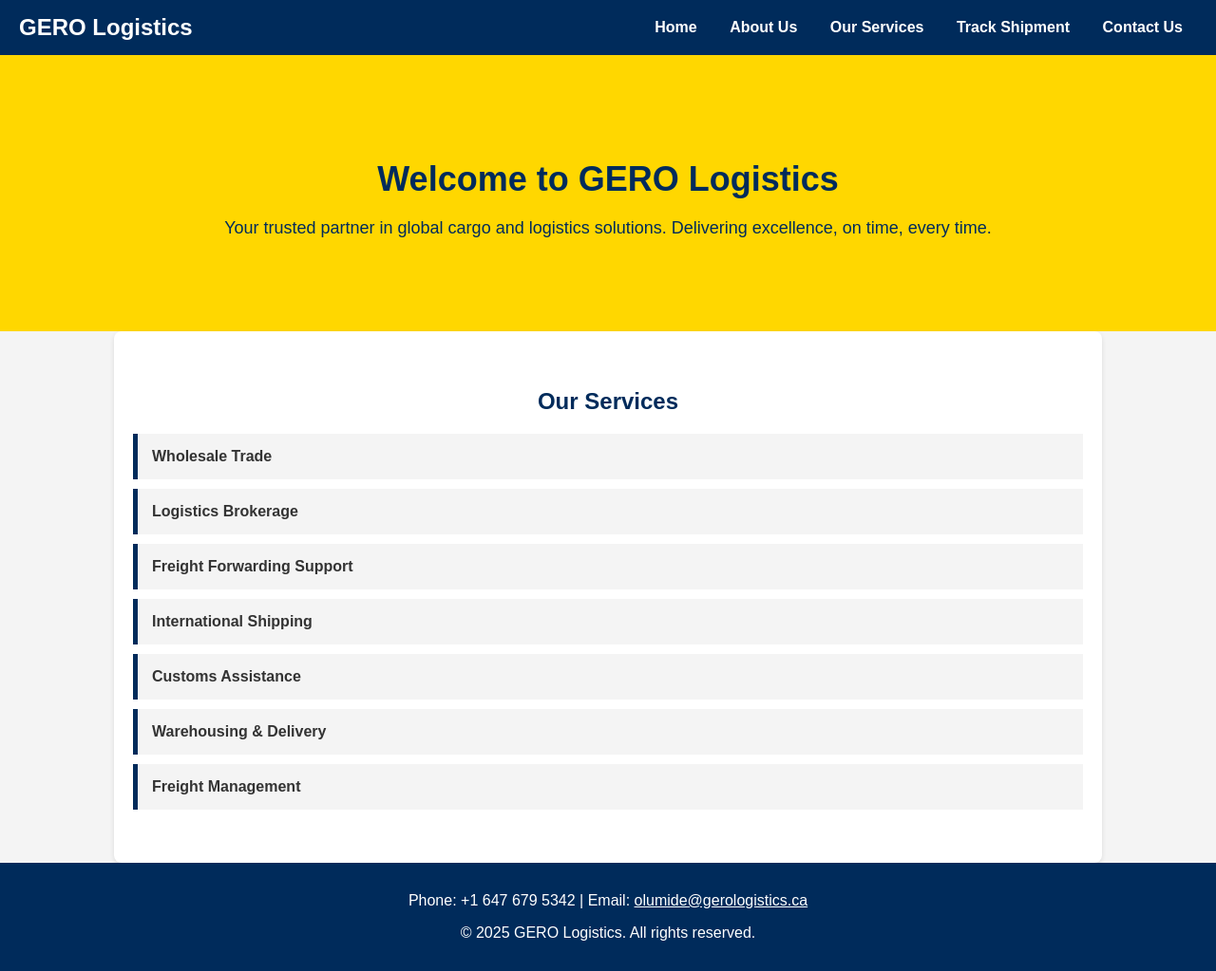
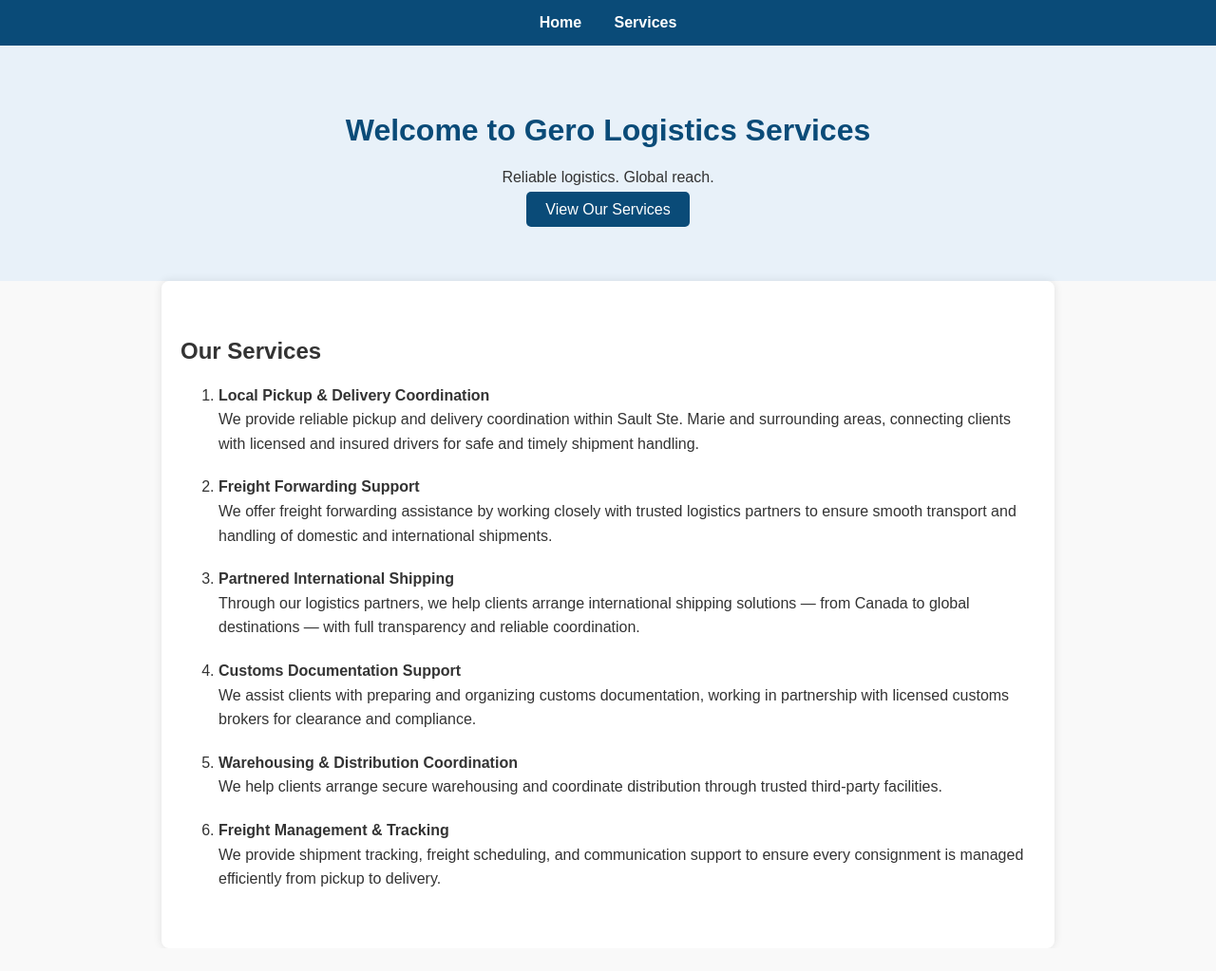
Before and after one commit to kenrolino/gerologistics, a plain HTML site: page index.html in a window 1280 px wide. Shown: the whole page at 95% size. After the commit the page ends 999 px from the top, so only its background shows below. Drawn offline with Linux system fonts and the light colour scheme.

Commit message:
Update index.html
Updated homepage and services section.

```diff
--- a/index.html
+++ b/index.html
@@ -1,31 +1,21 @@
-
 <!DOCTYPE html>
 <html lang="en">
 <head>
-  <meta charset="UTF-8">
-  <meta name="viewport" content="width=device-width, initial-scale=1.0">
-  <title>GERO Logistics</title>
+  <meta charset="UTF-8" />
+  <meta name="viewport" content="width=device-width, initial-scale=1.0" />
+  <title>Gero Logistics Services</title>
   <style>
     body {
       font-family: Arial, sans-serif;
       margin: 0;
       padding: 0;
+      background: #f9f9f9;
       color: #333;
-      background-color: #f4f4f4;
     }
-
-    /* Header */
-    header {
-      background-color: #002B5B;
-      color: white;
-      padding: 15px 20px;
-      display: flex;
-      justify-content: space-between;
-      align-items: center;
-    }
-    header h1 {
-      margin: 0;
-      font-size: 24px;
+    nav {
+      background: #0a4b78;
+      padding: 15px;
+      text-align: center;
     }
     nav a {
       color: white;
@@ -34,109 +24,73 @@
       font-weight: bold;
     }
     nav a:hover {
-      color: #FFD700;
+      text-decoration: underline;
     }
-
-    /* Hero Section */
-    .hero {
+    header {
       text-align: center;
-      padding: 80px 20px;
-      background-color: #FFD700;
-      color: #002B5B;
+      padding: 50px 20px;
+      background: #e8f1f9;
     }
-    .hero h2 {
-      font-size: 36px;
+    header h1 {
+      color: #0a4b78;
+    }
+    section {
+      padding: 40px 20px;
+      max-width: 900px;
+      margin: auto;
+      background: white;
+      border-radius: 8px;
+      box-shadow: 0 0 10px rgba(0,0,0,0.1);
+    }
+    ol li {
       margin-bottom: 20px;
-    }
-    .hero p {
-      font-size: 18px;
-    }
-
-    /* Services Section */
-    .services {
-      max-width: 1000px;
-      margin: auto;
-      padding: 40px 20px;
-      background-color: white;
-      border-radius: 8px;
-      box-shadow: 0 2px 5px rgba(0,0,0,0.1);
-    }
-    .services h2 {
-      text-align: center;
-      color: #002B5B;
-      margin-bottom: 20px;
-    }
-    .services ul {
-      list-style: none;
-      padding: 0;
-    }
-    .services ul li {
-      background-color: #f4f4f4;
-      margin: 10px 0;
-      padding: 15px;
-      border-left: 5px solid #002B5B;
-      font-weight: bold;
-    }
-
-    /* Footer */
-    footer {
-      background-color: #002B5B;
-      color: white;
-      text-align: center;
-      padding: 15px 20px;
-    }
-
-    /* Responsive */
-    @media(max-width: 768px) {
-      header {
-        flex-direction: column;
-        text-align: center;
-      }
-      nav {
-        margin-top: 10px;
-      }
+      line-height: 1.6;
     }
   </style>
 </head>
 <body>
+  <!-- Navigation Bar -->
+  <nav>
+    <a href="index.html">Home</a>
+    <a href="services.html">Services</a>
+  </nav>
 
-  <!-- Header -->
+  <!-- Homepage Header -->
   <header>
-    <h1>GERO Logistics</h1>
-    <nav>
-      <a href="index.html">Home</a>
-      <a href="about.html">About Us</a>
-      <a href="services.html">Our Services</a>
-      <a href="track.html">Track Shipment</a>
-      <a href="contact.html">Contact Us</a>
-    </nav>
+    <h1>Welcome to Gero Logistics Services</h1>
+    <p>Reliable logistics. Global reach.</p>
+    <p><a href="services.html" style="background:#0a4b78;color:white;padding:10px 20px;border-radius:5px;text-decoration:none;">View Our Services</a></p>
   </header>
 
-  <!-- Hero Section -->
-  <section class="hero">
-    <h2>Welcome to GERO Logistics</h2>
-    <p>Your trusted partner in global cargo and logistics solutions. Delivering excellence, on time, every time.</p>
+  <!-- Services Section -->
+  <section>
+    <h2>Our Services</h2>
+    <ol>
+      <li>
+        <strong>Local Pickup & Delivery Coordination</strong><br>
+        We provide reliable pickup and delivery coordination within Sault Ste. Marie and surrounding areas, connecting clients with licensed and insured drivers for safe and timely shipment handling.
+      </li>
+      <li>
+        <strong>Freight Forwarding Support</strong><br>
+        We offer freight forwarding assistance by working closely with trusted logistics partners to ensure smooth transport and handling of domestic and international shipments.
+      </li>
+      <li>
+        <strong>Partnered International Shipping</strong><br>
+        Through our logistics partners, we help clients arrange international shipping solutions — from Canada to global destinations — with full transparency and reliable coordination.
+      </li>
+      <li>
+        <strong>Customs Documentation Support</strong><br>
+        We assist clients with preparing and organizing customs documentation, working in partnership with licensed customs brokers for clearance and compliance.
+      </li>
+      <li>
+        <strong>Warehousing & Distribution Coordination</strong><br>
+        We help clients arrange secure warehousing and coordinate distribution through trusted third-party facilities.
+      </li>
+      <li>
+        <strong>Freight Management & Tracking</strong><br>
+        We provide shipment tracking, freight scheduling, and communication support to ensure every consignment is managed efficiently from pickup to delivery.
+      </li>
+    </ol>
   </section>
-
-  <!-- Services Section -->
-  <section class="services">
-    <h2>Our Services</h2>
-    <ul>
-      <li>Wholesale Trade</li>
-      <li>Logistics Brokerage</li>
-      <li>Freight Forwarding Support</li>
-      <li>International Shipping</li>
-      <li>Customs Assistance</li>
-      <li>Warehousing & Delivery</li>
-      <li>Freight Management</li>
-    </ul>
-  </section>
-
-  <!-- Footer -->
-  <footer>
-    <p>Phone: +1 647 679 5342 | Email: <a href="mailto:olumide@gerologistics.ca" style="color:white;">olumide@gerologistics.ca</a></p>
-    <p>© 2025 GERO Logistics. All rights reserved.</p>
-  </footer>
-
 </body>
 </html>
```
